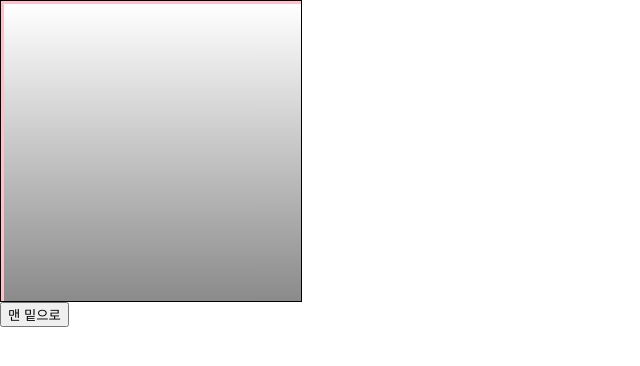
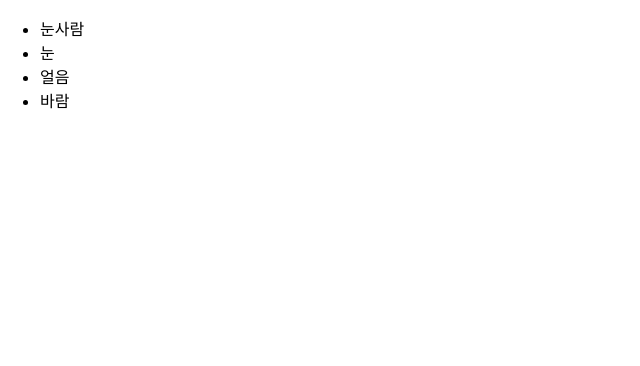
Before and after one commit to JiannKim/hello-react, a React (Create React App) app: page / in a window 1280 px wide. Shown: the top 366 px of the page, without its empty margins (0-640 px from the left). Built offline with nearby package versions, Linux system fonts and the light colour scheme.

Commit message:
:memo: 6장 컴포넌트 반복 - 6.2 데이터 배열을 컴포넌트 배열로 변환하기
컴포넌트 배열로 변환하고 예제 컴포넌트  화면에 렌더링 하기

```diff
--- a/src/6장.컴포넌트_반복/IterationSample.js
+++ b/src/6장.컴포넌트_반복/IterationSample.js
@@ -3,15 +3,10 @@ import React from 'react';
 // 6장 컴포넌트 반복
 // 반복적인 내용을 효율적으로 보여주고 관리 하기
 const IterationSample = () => {
-    // 6.1
-  return (
-    <ul>
-      <li>눈사람</li>
-      <li>얼음</li>
-      <li>눈</li>
-      <li>바람</li>
-    </ul>
-  );
+  // 6.2 데이터 배열을 컴포넌트 배열로 변환하기
+  const name = ['눈사람', '눈', '얼음', '바람'];
+  const nameList = name.map((name) => <li>{name}</li>);
+  return <ul>{nameList}</ul>;
 };
 
 export default IterationSample;
--- a/src/App.js
+++ b/src/App.js
@@ -1,19 +1,13 @@
 import { Component } from 'react';
+import IterationSample from './6장.컴포넌트_반복/IterationSample';
 import './App.css';
-import ScrollBox from './5장.ref:DOM에_이름달기/ScrollBox';
 
 class App extends Component {
   render() {
-    // 5.2.2.2 App 컴포에서 스크롤 박스 컴포 렌더링
+    // 6.2.2 App 컴포에서 예제 컴포넌트 렌더링
     return (
       <div>
-        <ScrollBox
-          // 5.3.4 컴포넌트에 ref 달고 내부 메서드 사용
-          ref={(ref) => (this.scrollBox = ref)}
-        />
-        <button onClick={() => this.scrollBox.scrollToBottom()}>
-          맨 밑으로
-        </button>
+        <IterationSample />
       </div>
     );
   }
```
Also changed, not shown: src/6장.컴포넌트_반복/step2.js (added, +7 -0 lines).
